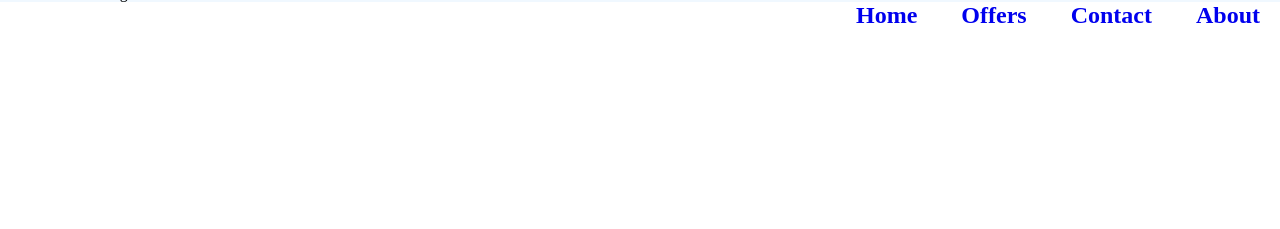
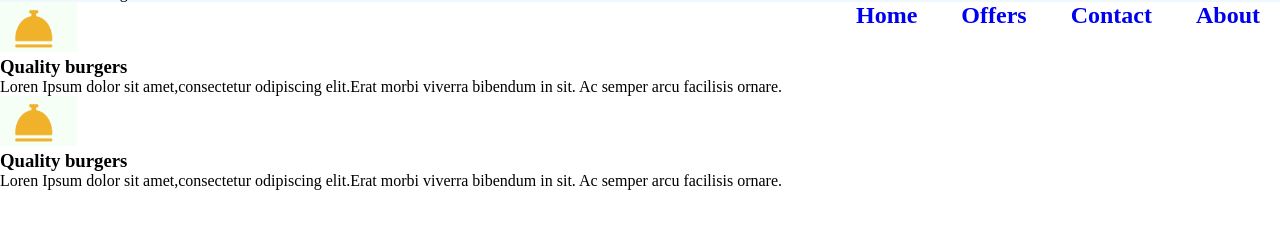
Before and after one commit to Nicholas-Kimutai/Burger-Palace, a plain HTML site: page index.html in a window 1280 px wide. Shown: the part 83-312 px from the top of the page. Drawn offline with Linux system fonts and the light colour scheme.

Commit message:
This commit will add a new section

```diff
--- a/index.html
+++ b/index.html
@@ -24,7 +24,20 @@
 
         </div>
 
+    </div>
 
-    </div>
+    <div class="section">
+        <div class="section1">
+           <img class="image1"src="Images/icon2.png" height="50 px" alt="">
+           <h3>Quality burgers</h3>
+            <p>Loren Ipsum dolor sit amet,consectetur odipiscing elit.Erat morbi viverra bibendum in sit. Ac semper arcu facilisis ornare.</p>
+        </div>
+
+    <div class="section">
+            <div class="section1">
+               <img class="image1"src="Images/icon2.png" height="50 px" alt="">
+               <h3>Quality burgers</h3>
+                <p>Loren Ipsum dolor sit amet,consectetur odipiscing elit.Erat morbi viverra bibendum in sit. Ac semper arcu facilisis ornare.</p>
+            </div>
 </body>
 </html>
```
